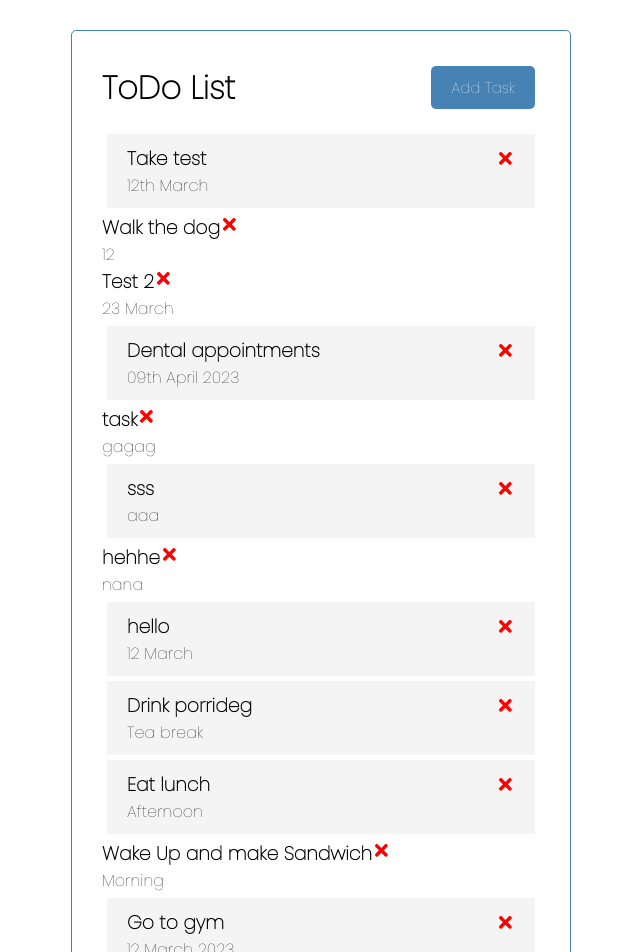
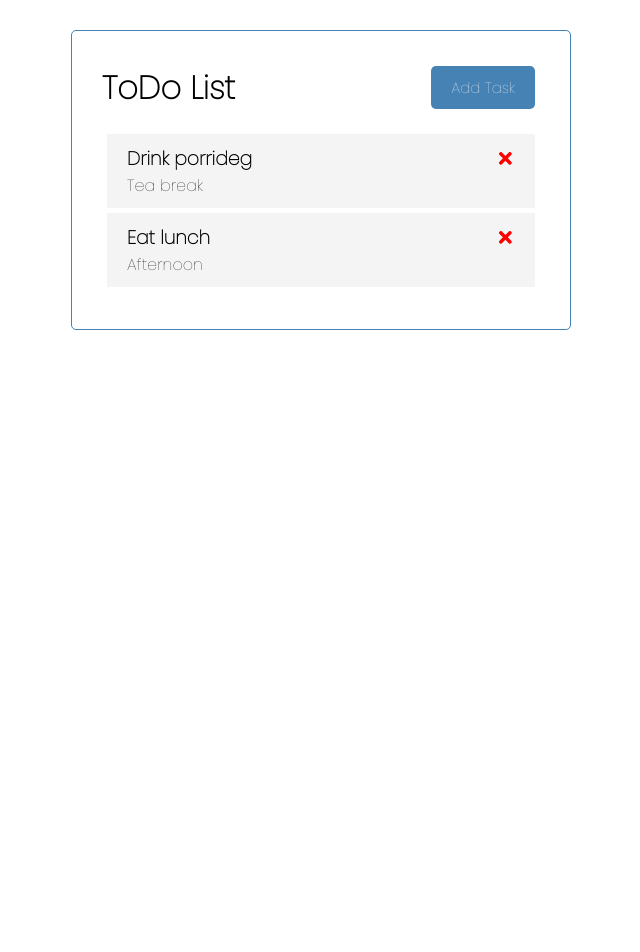
Before and after one commit to lizyapol/MyToDoList, a React (Create React App) app: page / in a window 1280 px wide. Shown: the top 952 px of the page, without its empty margins (319-959 px from the left). After the commit the page ends 800 px from the top, so only its background shows below. Built offline with nearby package versions, Linux system fonts and the light colour scheme; data requests are answered from the project's data file.

Commit message:
port number changed for the json server

```diff
--- a/db.json
+++ b/db.json
@@ -1,53 +1,5 @@
 {
   "tasks": [
-    {
-      "text": "Take test",
-      "day": "12th March",
-      "reminder": false,
-      "id": 1
-    },
-    {
-      "text": "Walk the dog",
-      "day": "12",
-      "reminder": true,
-      "id": 2
-    },
-    {
-      "text": "Test 2",
-      "day": "23 March",
-      "reminder": true,
-      "id": 3
-    },
-    {
-      "text": "Dental appointments",
-      "day": "09th April 2023",
-      "reminder": false,
-      "id": 4
-    },
-    {
-      "text": "task",
-      "day": "gagag",
-      "reminder": true,
-      "id": 5
-    },
-    {
-      "text": "sss",
-      "day": "aaa",
-      "reminder": false,
-      "id": 6
-    },
-    {
-      "text": "hehhe",
-      "day": "nana",
-      "reminder": true,
-      "id": 7
-    },
-    {
-      "text": "hello",
-      "day": "12 March",
-      "reminder": false,
-      "id": 8
-    },
     {
       "text": "Drink porrideg",
       "day": "Tea break",
@@ -59,30 +11,6 @@
       "day": "Afternoon",
       "reminder": false,
       "id": 10
-    },
-    {
-      "text": "Wake Up and make Sandwich",
-      "day": "Morning",
-      "reminder": true,
-      "id": 11
-    },
-    {
-      "text": "Go to gym",
-      "day": "12 March 2023",
-      "reminder": false,
-      "id": 12
-    },
-    {
-      "text": "dddd",
-      "day": "cc",
-      "reminder": false,
-      "id": 13
-    },
-    {
-      "text": "Hello",
-      "day": "12",
-      "reminder": true,
-      "id": 14
     }
   ]
 }
--- a/src/App.js
+++ b/src/App.js
@@ -25,7 +25,7 @@ function App() {
   //fetch tasks
 
   const fetchTasks = async() => {
-    const res = await fetch('http://localhost:3000/tasks')
+    const res = await fetch('http://localhost:5000/tasks')
     const data = await res.json()
 
     return data
```
